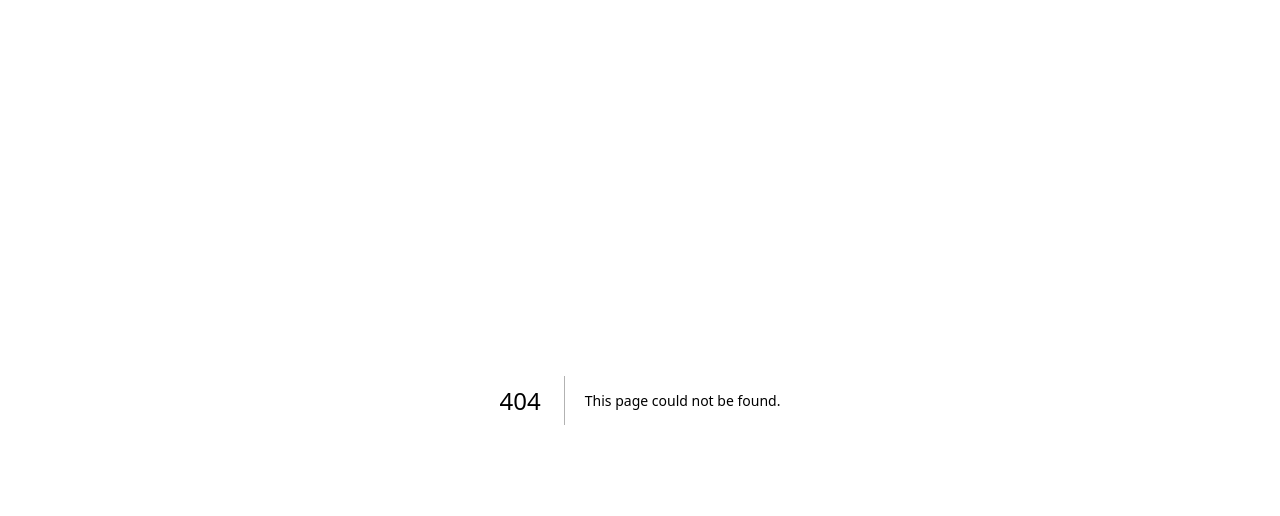
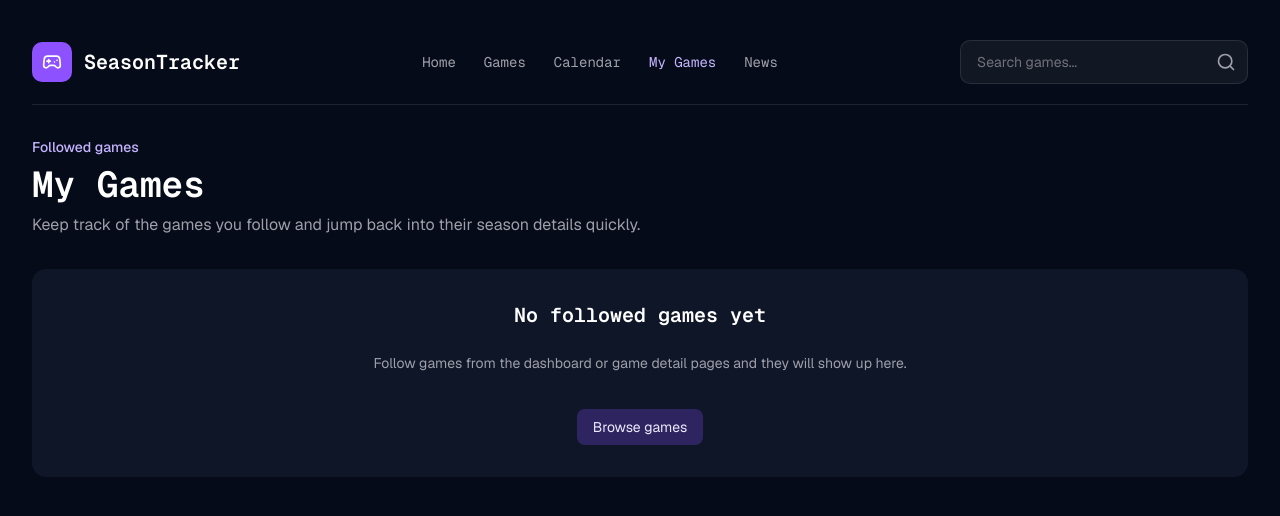
Before and after one commit to SteinGansmoe/lanestomp, a Next.js app: page /my-games in a window 1280 px wide. Before the commit this address had no page. Shown: the top 516 px of the page. Built offline with nearby package versions, Linux system fonts and the light colour scheme.

Commit message:
Added hook for localStorage use, added option to follow/unfollow games and show these in a dedicated page for the user

```diff
--- a/src/app/games/[gameId]/page.tsx
+++ b/src/app/games/[gameId]/page.tsx
@@ -1,6 +1,7 @@
 import Link from "next/link";
 import { ArrowLeft, CalendarDays, Clock3, ExternalLink } from "lucide-react";
 
+import { FollowGameButton } from "@/src/components/follow-game-button";
 import { SiteHeader } from "@/src/components/site-header";
 import { Badge } from "@/src/components/ui/badge";
 import {
@@ -93,6 +94,7 @@ export default async function GameDetailPage({ params }: GameDetailPageProps) {
               <Badge className="w-fit border-violet-300/20 bg-violet-500/50 px-3 py-1 text-violet-100 backdrop-blur">
                 {game.season.type}
               </Badge>
+              <FollowGameButton className="w-fit backdrop-blur" gameId={game.id} />
             </div>
           </section>
 
--- /dev/null
+++ b/src/app/my-games/page.tsx
@@ -0,0 +1,6 @@
+import { MyGamesPage } from "@/src/components/my-games-page";
+import { games } from "@/src/data/games";
+
+export default function Page() {
+  return <MyGamesPage games={games} />;
+}
--- /dev/null
+++ b/src/components/follow-game-button.tsx
@@ -0,0 +1,38 @@
+"use client";
+
+import { Heart } from "lucide-react";
+
+import { Button } from "@/src/components/ui/button";
+import { cn } from "@/src/lib/utils";
+import { useFollowedGames } from "@/src/hooks/use-followed-games";
+
+type FollowGameButtonProps = {
+  className?: string;
+  gameId: string;
+};
+
+export function FollowGameButton({ className, gameId }: FollowGameButtonProps) {
+  const { isFollowing, toggleFollowedGame } = useFollowedGames();
+  const following = isFollowing(gameId);
+
+  return (
+    <Button
+      aria-pressed={following}
+      className={cn(
+        "h-8 rounded-md border border-white/10 px-3 text-sm",
+        following
+          ? "bg-violet-500/25 text-violet-100 hover:bg-violet-500/35"
+          : "bg-white/5 text-zinc-100 hover:bg-white/10",
+        className
+      )}
+      onClick={() => toggleFollowedGame(gameId)}
+      type="button"
+    >
+      <Heart
+        className={cn("size-4", following ? "fill-current" : "")}
+        aria-hidden="true"
+      />
+      {following ? "Unfollow" : "Follow"}
+    </Button>
+  );
+}
--- a/src/components/game-card.tsx
+++ b/src/components/game-card.tsx
@@ -1,3 +1,5 @@
+"use client";
+
 import Image from "next/image";
 import Link from "next/link";
 import {
@@ -10,6 +12,7 @@ import {
 
 import { Badge } from "@/src/components/ui/badge";
 import { Button } from "@/src/components/ui/button";
+import { FollowGameButton } from "@/src/components/follow-game-button";
 import { Card, CardContent } from "@/src/components/ui/card";
 import type { Game } from "@/src/data/games";
 import {
@@ -59,6 +62,7 @@ export function GameCard({ game }: { game: Game }) {
           <Badge className="h-6 w-fit border-violet-300/20 bg-violet-500/20 px-2.5 text-[11px] text-violet-200">
             {game.season.type}
           </Badge>
+          <FollowGameButton className="w-fit" gameId={game.id} />
           <p className="text-base font-medium text-zinc-100">
             {game.season.title}
           </p>
--- /dev/null
+++ b/src/components/my-games-page.tsx
@@ -0,0 +1,105 @@
+"use client";
+
+import { useEffect, useMemo, useState } from "react";
+import Link from "next/link";
+
+import { GameCard } from "@/src/components/game-card";
+import { SiteHeader } from "@/src/components/site-header";
+import { Card } from "@/src/components/ui/card";
+import type { Game } from "@/src/data/games";
+import { useFollowedGames } from "@/src/hooks/use-followed-games";
+
+function gameMatchesSearch(game: Game, search: string) {
+  const normalizedSearch = search.trim().toLowerCase();
+
+  if (!normalizedSearch) {
+    return true;
+  }
+
+  return [
+    game.title,
+    game.genre,
+    game.season.title,
+    game.season.type,
+    game.season.startDate,
+    game.season.endDate,
+  ]
+    .join(" ")
+    .toLowerCase()
+    .includes(normalizedSearch);
+}
+
+export function MyGamesPage({ games }: { games: Game[] }) {
+  const [search, setSearch] = useState("");
+  const [debouncedSearch, setDebouncedSearch] = useState("");
+  const { followedGameIds } = useFollowedGames();
+
+  useEffect(() => {
+    const timeoutId = window.setTimeout(() => {
+      setDebouncedSearch(search);
+    }, 250);
+
+    return () => window.clearTimeout(timeoutId);
+  }, [search]);
+
+  const followedGames = useMemo(
+    () =>
+      games
+        .filter((game) => followedGameIds.includes(game.id))
+        .filter((game) => gameMatchesSearch(game, debouncedSearch)),
+    [debouncedSearch, followedGameIds, games]
+  );
+
+  return (
+    <main className="min-h-screen bg-[#050b18] text-white">
+      <section className="mx-auto flex w-full max-w-7xl flex-col gap-8 px-4 py-6 sm:px-6 lg:px-8 lg:py-10">
+        <SiteHeader searchValue={search} onSearchChange={setSearch} />
+
+        <div>
+          <p className="text-sm font-medium text-violet-300">Followed games</p>
+          <h1 className="mt-2 font-mono text-3xl font-semibold tracking-normal text-white sm:text-4xl">
+            My Games
+          </h1>
+          <p className="mt-2 max-w-2xl text-base text-zinc-400">
+            Keep track of the games you follow and jump back into their season
+            details quickly.
+          </p>
+        </div>
+
+        {followedGames.length > 0 ? (
+          <section className="space-y-4">
+            <div className="flex items-center justify-between">
+              <h2 className="border-l-4 border-sky-400 pl-4 font-mono text-xl font-semibold">
+                Followed Games
+              </h2>
+              <p className="text-sm text-zinc-400">
+                {followedGames.length} followed
+              </p>
+            </div>
+            <div className="space-y-4">
+              {followedGames.map((game) => (
+                <GameCard key={game.id} game={game} />
+              ))}
+            </div>
+          </section>
+        ) : (
+          <Card className="border-white/10 bg-[#10182b]/90 p-8 text-center text-zinc-300">
+            <h2 className="font-mono text-xl font-semibold text-white">
+              No followed games yet
+            </h2>
+            <p className="mx-auto mt-2 max-w-xl text-sm text-zinc-400">
+              Follow games from the dashboard or game detail pages and they will
+              show up here.
+            </p>
+            <Link
+              className="mx-auto mt-5 inline-flex w-fit rounded-md bg-violet-500/25 px-4 py-2 text-sm text-violet-100 transition hover:bg-violet-500/35"
+              href="/"
+            >
+              Browse games
+            </Link>
+          </Card>
+        )}
+      </section>
+    </main>
+  );
+}
--- a/src/components/season-dashboard.tsx
+++ b/src/components/season-dashboard.tsx
@@ -12,6 +12,7 @@ import { GameCard } from "@/src/components/game-card";
 import { SiteHeader } from "@/src/components/site-header";
 import { Card } from "@/src/components/ui/card";
 import type { Game } from "@/src/data/games";
+import { useFollowedGames } from "@/src/hooks/use-followed-games";
 
 const dayInMs = 1000 * 60 * 60 * 24;
 
@@ -107,6 +108,7 @@ function SeasonSection({
 export function SeasonDashboard({ games }: { games: Game[] }) {
   const [search, setSearch] = useState("");
   const [debouncedSearch, setDebouncedSearch] = useState("");
+  const { followedGameIds } = useFollowedGames();
 
   useEffect(() => {
     const timeoutId = window.setTimeout(() => {
@@ -123,6 +125,9 @@ export function SeasonDashboard({ games }: { games: Game[] }) {
   const activeGames = filteredGames.filter(isActiveSeason);
   const startingSoonGames = filteredGames.filter(isStartingSoon);
   const endingSoonGames = filteredGames.filter(isEndingSoon);
+  const followedGames = filteredGames.filter((game) =>
+    followedGameIds.includes(game.id)
+  );
 
   const stats = [
     {
@@ -191,6 +196,13 @@ export function SeasonDashboard({ games }: { games: Game[] }) {
         </div>
 
         <SeasonSection
+          borderClassName="border-sky-400"
+          emptyMessage="No followed games yet. Follow games to keep them here."
+          games={followedGames}
+          title="My Games"
+        />
+
+        <SeasonSection
           borderClassName="border-violet-400"
           emptyMessage="No active seasons match your search."
           games={activeGames}
--- a/src/components/site-header.tsx
+++ b/src/components/site-header.tsx
@@ -1,13 +1,20 @@
 "use client";
 
 import Link from "next/link";
+import { usePathname } from "next/navigation";
 import { useState } from "react";
 import { Gamepad2, Menu, Search, X } from "lucide-react";
 
 import { Button } from "@/src/components/ui/button";
 import { Input } from "@/src/components/ui/input";
 
-const navItems = ["Home", "Games", "Calendar", "My Games", "News"];
+const navItems = [
+  { href: "/", label: "Home" },
+  { href: "#", label: "Games" },
+  { href: "#", label: "Calendar" },
+  { href: "/my-games", label: "My Games" },
+  { href: "#", label: "News" },
+];
 
 type SiteHeaderProps = {
   searchValue?: string;
@@ -17,6 +24,7 @@ type SiteHeaderProps = {
 export function SiteHeader({ searchValue, onSearchChange }: SiteHeaderProps) {
   const [isMenuOpen, setIsMenuOpen] = useState(false);
   const [localSearch, setLocalSearch] = useState("");
+  const pathname = usePathname();
   const currentSearch = searchValue ?? localSearch;
 
   function handleSearchChange(value: string) {
@@ -56,19 +64,30 @@ export function SiteHeader({ searchValue, onSearchChange }: SiteHeaderProps) {
         </div>
 
         <nav className="hidden gap-7 font-mono text-sm text-zinc-400 lg:flex">
-          {navItems.map((item, index) => (
-            <a
+          {navItems.map((item) => {
+            const isActive = pathname === item.href;
+            const className = isActive
+              ? "text-violet-300"
+              : "transition hover:text-zinc-100";
+
+            return item.href === "#" ? (
+              <a className={className} href="#" key={item.label}>
+                {item.label}
+              </a>
+            ) : (
+              <Link
                 className={
-                index === 0
+                  item.href === "/" && pathname === "/"
                     ? "text-violet-300"
-                  : "transition hover:text-zinc-100"
+                    : className
                 }
-              href="#"
-              key={item}
+                href={item.href}
+                key={item.label}
               >
-              {item}
-            </a>
-          ))}
+                {item.label}
+              </Link>
+            );
+          })}
         </nav>
 
         <label className="relative block lg:w-72">
@@ -89,20 +108,32 @@ export function SiteHeader({ searchValue, onSearchChange }: SiteHeaderProps) {
 
       {isMenuOpen ? (
         <nav className="mt-4 grid gap-2 rounded-lg border border-white/10 bg-white/5 p-2 font-mono text-sm text-zinc-300 lg:hidden">
-          {navItems.map((item, index) => (
+          {navItems.map((item) => {
+            const isActive = pathname === item.href;
+            const className = `rounded-md px-3 py-2 ${
+              isActive ? "bg-violet-500/15 text-violet-200" : "hover:bg-white/5"
+            }`;
+
+            return item.href === "#" ? (
               <a
-              className={`rounded-md px-3 py-2 ${
-                index === 0
-                  ? "bg-violet-500/15 text-violet-200"
-                  : "hover:bg-white/5"
-              }`}
+                className={className}
                 href="#"
-              key={item}
+                key={item.label}
                 onClick={() => setIsMenuOpen(false)}
               >
-              {item}
+                {item.label}
               </a>
-          ))}
+            ) : (
+              <Link
+                className={className}
+                href={item.href}
+                key={item.label}
+                onClick={() => setIsMenuOpen(false)}
+              >
+                {item.label}
+              </Link>
+            );
+          })}
         </nav>
       ) : null}
     </header>
--- /dev/null
+++ b/src/hooks/use-followed-games.ts
@@ -0,0 +1,93 @@
+"use client";
+
+import { useCallback, useEffect, useState } from "react";
+
+const followedGamesStorageKey = "seasontracker.followedGameIds";
+const followedGamesChangedEvent = "seasontracker:followed-games-changed";
+
+function readFollowedGameIds() {
+  if (typeof window === "undefined") {
+    return [];
+  }
+
+  const storedValue = window.localStorage.getItem(followedGamesStorageKey);
+
+  if (!storedValue) {
+    return [];
+  }
+
+  try {
+    const parsedValue: unknown = JSON.parse(storedValue);
+
+    if (!Array.isArray(parsedValue)) {
+      return [];
+    }
+
+    return parsedValue.filter((item): item is string => typeof item === "string");
+  } catch {
+    return [];
+  }
+}
+
+function writeFollowedGameIds(gameIds: string[]) {
+  window.localStorage.setItem(followedGamesStorageKey, JSON.stringify(gameIds));
+  window.dispatchEvent(new Event(followedGamesChangedEvent));
+}
+
+export function useFollowedGames() {
+  const [followedGameIds, setFollowedGameIds] = useState<string[]>([]);
+
+  useEffect(() => {
+    function syncFollowedGames() {
+      setFollowedGameIds(readFollowedGameIds());
+    }
+
+    syncFollowedGames();
+    window.addEventListener("storage", syncFollowedGames);
+    window.addEventListener(followedGamesChangedEvent, syncFollowedGames);
+
+    return () => {
+      window.removeEventListener("storage", syncFollowedGames);
+      window.removeEventListener(followedGamesChangedEvent, syncFollowedGames);
+    };
+  }, []);
+
+  const isFollowing = useCallback(
+    (gameId: string) => followedGameIds.includes(gameId),
+    [followedGameIds]
+  );
+
+  const followGame = useCallback((gameId: string) => {
+    const currentGameIds = readFollowedGameIds();
+
+    if (currentGameIds.includes(gameId)) {
+      return;
+    }
+
+    writeFollowedGameIds([...currentGameIds, gameId]);
+  }, []);
+
+  const unfollowGame = useCallback((gameId: string) => {
+    writeFollowedGameIds(readFollowedGameIds().filter((id) => id !== gameId));
+  }, []);
+
+  const toggleFollowedGame = useCallback(
+    (gameId: string) => {
+      if (readFollowedGameIds().includes(gameId)) {
+        unfollowGame(gameId);
+        return;
+      }
+
+      followGame(gameId);
+    },
+    [followGame, unfollowGame]
+  );
+
+  return {
+    followedGameIds,
+    followGame,
+    isFollowing,
+    toggleFollowedGame,
+    unfollowGame,
+  };
+}
```
Lines whose indentation alone changed are shown as unchanged.
